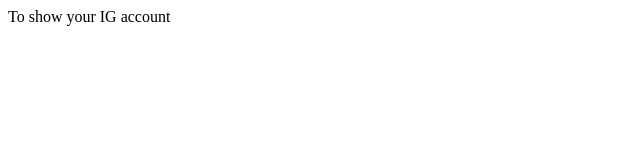
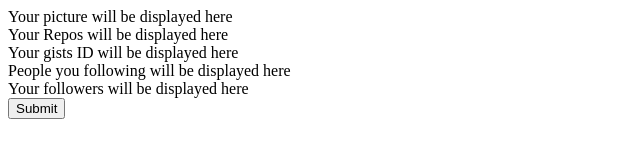
Before and after one commit to seunkoko/Your-Account-Details, a plain HTML site: page my_html.html in a window 1280 px wide. Shown: the whole page, without its empty margins (0-640 px from the left). Drawn offline with nearby package versions, Linux system fonts and the light colour scheme.

Commit message:
What's left is to apply bootstrap to make it beautiful and to assign the submit button to run the js file

```diff
--- a/my_html.html
+++ b/my_html.html
@@ -3,10 +3,23 @@
   <head>
     <meta charset="UTF-8">
     <title>IG Account</title>
+    <link rel="stylesheet" type="text/css" href="my_css.css">
+    <script src="https://ajax.googleapis.com/ajax/libs/jquery/1.11.3/jquery.min.js"></script>
+    <!--<script src="https://maxcdn.bootstrapcdn.com/bootstrap/3.3.5/css/bootstrap.min.css"></script> -->
+    <script src="my_js.js"></script>
   </head>
 
   <body>
-To show your IG account
+    <div id="all_div">
+      <div id="avatar_url">Your picture will be displayed here</div>
+      <div id="public_repos">Your Repos will be displayed here</div>
+      <div id="public_gists">Your gists ID will be displayed here</div>
+      <div id="following">People you following will be displayed here</div>
+      <div id="followers">Your followers will be displayed here</div>
+      <form action="" >
+        <input type="submit" name="button" id="perform_submit" value="Submit">
+      </form>
+    </div>
   </body>
 
 </html>
```
Lines whose indentation alone changed are shown as unchanged.
